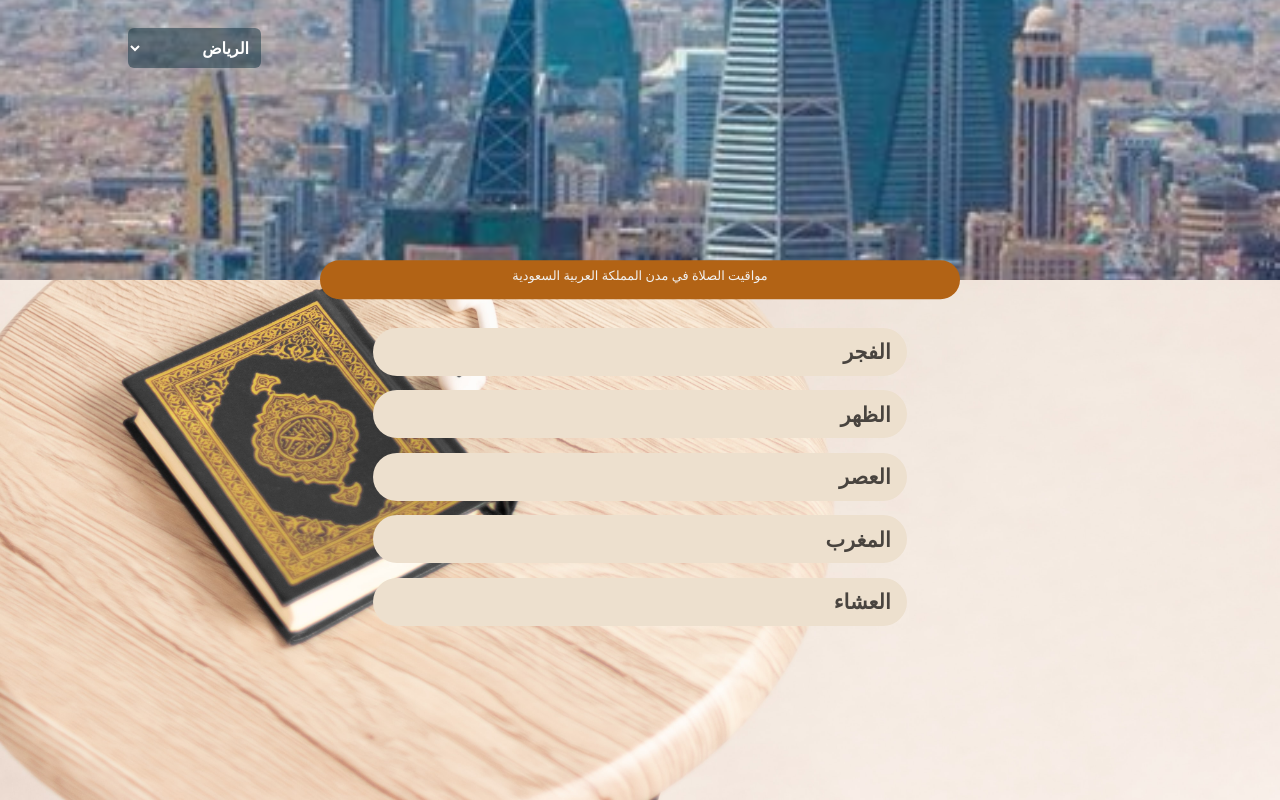
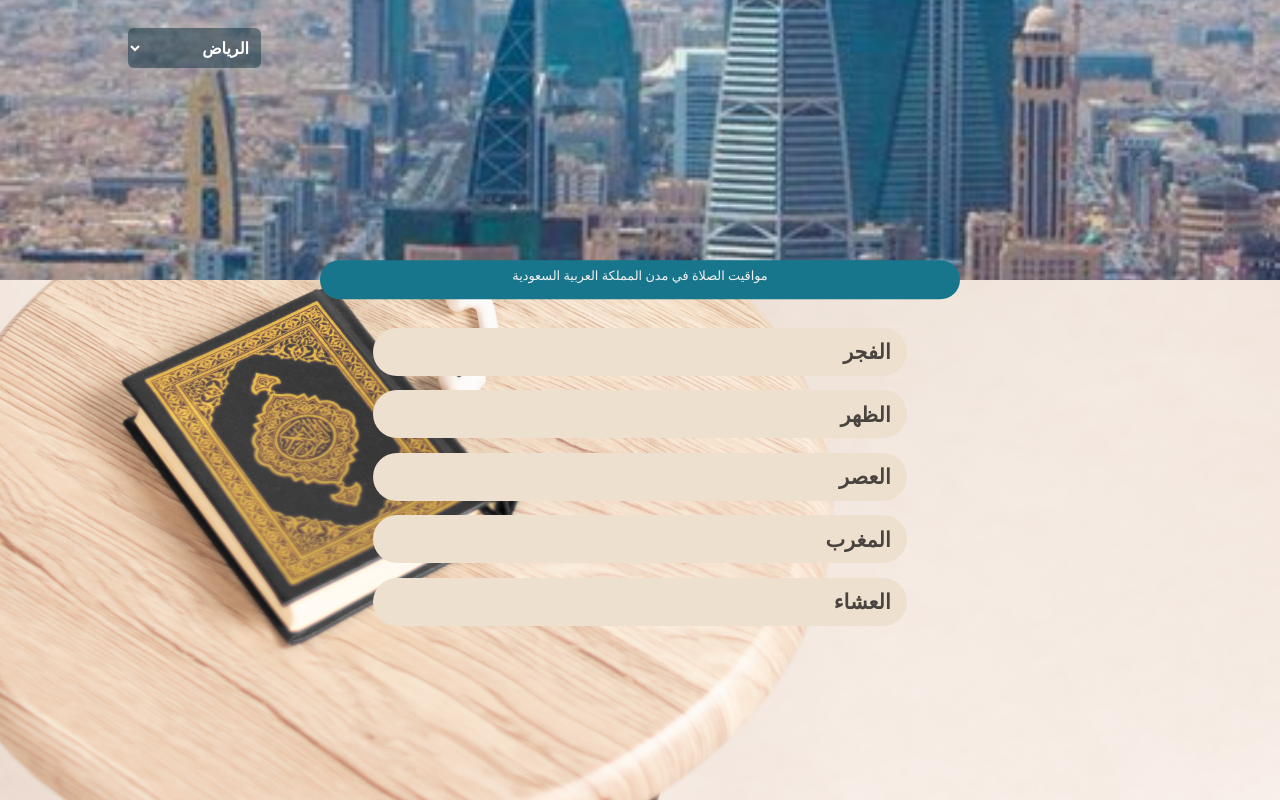
Before and after one commit to abdurehmannazer/New-Prayer-Time, a plain HTML site: page index.html in a window 1280 px wide. Drawn offline with nearby package versions, Linux system fonts and the light colour scheme; no server answers.

Commit message:
change color

```diff
--- a/css/css.css
+++ b/css/css.css
@@ -19,8 +19,8 @@
 
 .txt {
     border-radius: 1.5rem;
-    background-color: hsl(30, 79%, 39%);
-    /* background-color: hsl(191, 71%, 32%); */
+    /* background-color: hsl(30, 79%, 39%); */
+    background-color: hsl(191, 71%, 32%);
     color: #f2f2f2;
 
 }
```
